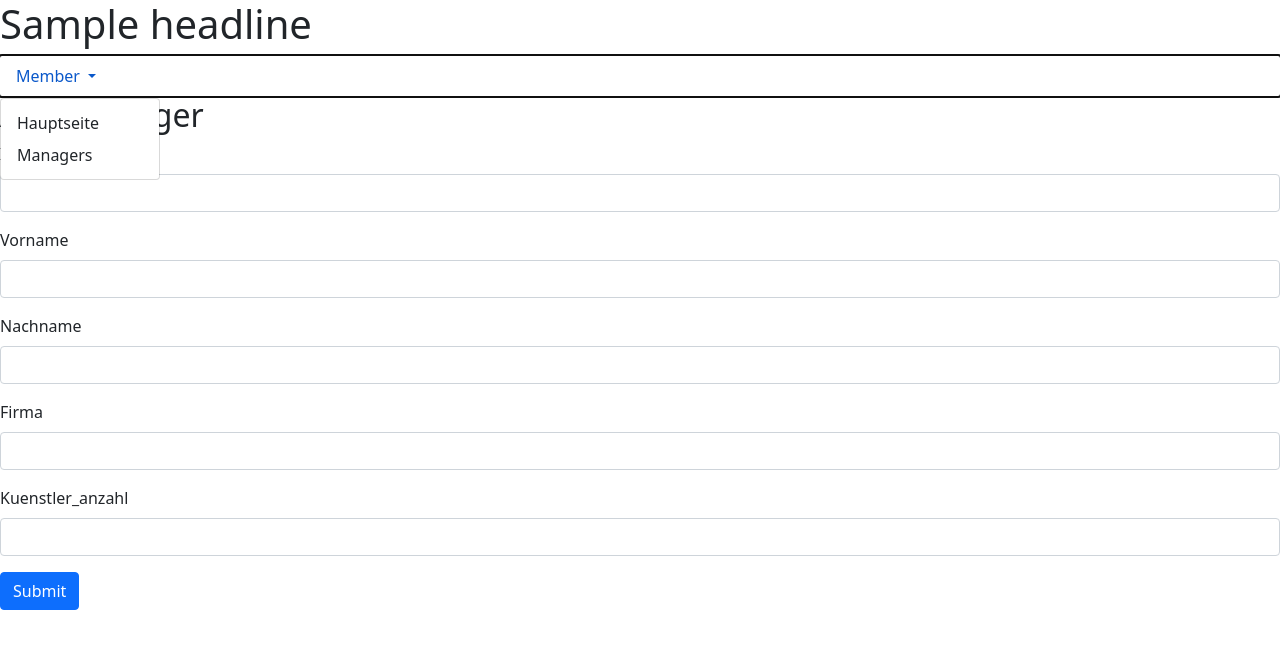
After one commit to fifthaccess/infi_projekt_2022, a Flask app: template templates/manager/addmanager.html in a window 1280 px wide, after a click on "Member". The commit adds this page. Shown: the top 649 px of the page. Run offline with Flask 2, Linux system fonts and the light colour scheme; tables that the repository leaves empty hold one stand-in row (values such as "Sample post"); the template is opened without the code that fills it: values that come from a table or form of the project are taken from there, most other values are stand-ins (such as "Sample title", 1, 10 or a date in 2020).

Commit message:
added html

```diff
--- a/templates/base.html
+++ b/templates/base.html
@@ -21,7 +21,21 @@
 </head>
 
 <body>
-    <h1>{{headline}}!!!</h1>
+    <h1>{{headline}}</h1>
+
+
+
+        <a class="nav-link dropdown-toggle" href="/products" id="navbarDropdownMenuLink" role="button"
+          data-bs-toggle="dropdown" aria-expanded="false">
+          Member
+        </a>
+        <ul class="dropdown-menu" aria-labelledby="navbarDropdownMenuLink">
+          <li><a class="dropdown-item" href="/">Hauptseite</a></li>
+          <li><a class="dropdown-item" href="/managers">Managers</a></li>
+
+          <!--<li><a class="dropdown-item" href="/products/add">Hinzufügen</a></li>-->
+        </ul>
+
 
     {%block body%}
 
--- /dev/null
+++ b/templates/manager/addmanager.html
@@ -0,0 +1,40 @@
+{%extends 'base.html'%}
+
+{%block body%}
+
+<h2>Add Manager</h2>
+
+<form method="post">
+    {{form.csrf_token}}
+
+    <!-- {{ form.errors }} -->
+
+    <div class="mb-3">
+        <label for="ManagerID" class="form-label">ID</label>
+        {{form.ManagerID(class_="form-control")}}
+    </div>
+
+    <div class="mb-3">
+        <label for="Vorname" class="form-label">Vorname</label>
+        {{form.Vorname(class_="form-control")}}
+    </div>
+
+    <div class="mb-3">
+        <label for="Nachname" class="form-label">Nachname</label>
+        {{form.Nachname(class_="form-control")}}
+    </div>
+
+    <div class="mb-3">
+        <label for="Firma" class="form-label">Firma</label>
+        {{form.Firma(class_="form-control")}}
+    </div>
+
+    <div class="mb-3">
+        <label for="Kuenstler_anzahl" class="form-label">Kuenstler_anzahl</label>
+        {{form.Kuenstler_anzahl(class_="form-control")}}
+    </div>
+
+    <button type="submit" class="btn btn-primary">Submit</button>
+</form>
+
+{%endblock%}
```
Also changed, not shown: templates/index.html (+1 -121 lines), templates/manager/viewmanagers.html (added, +54 -0 lines).
